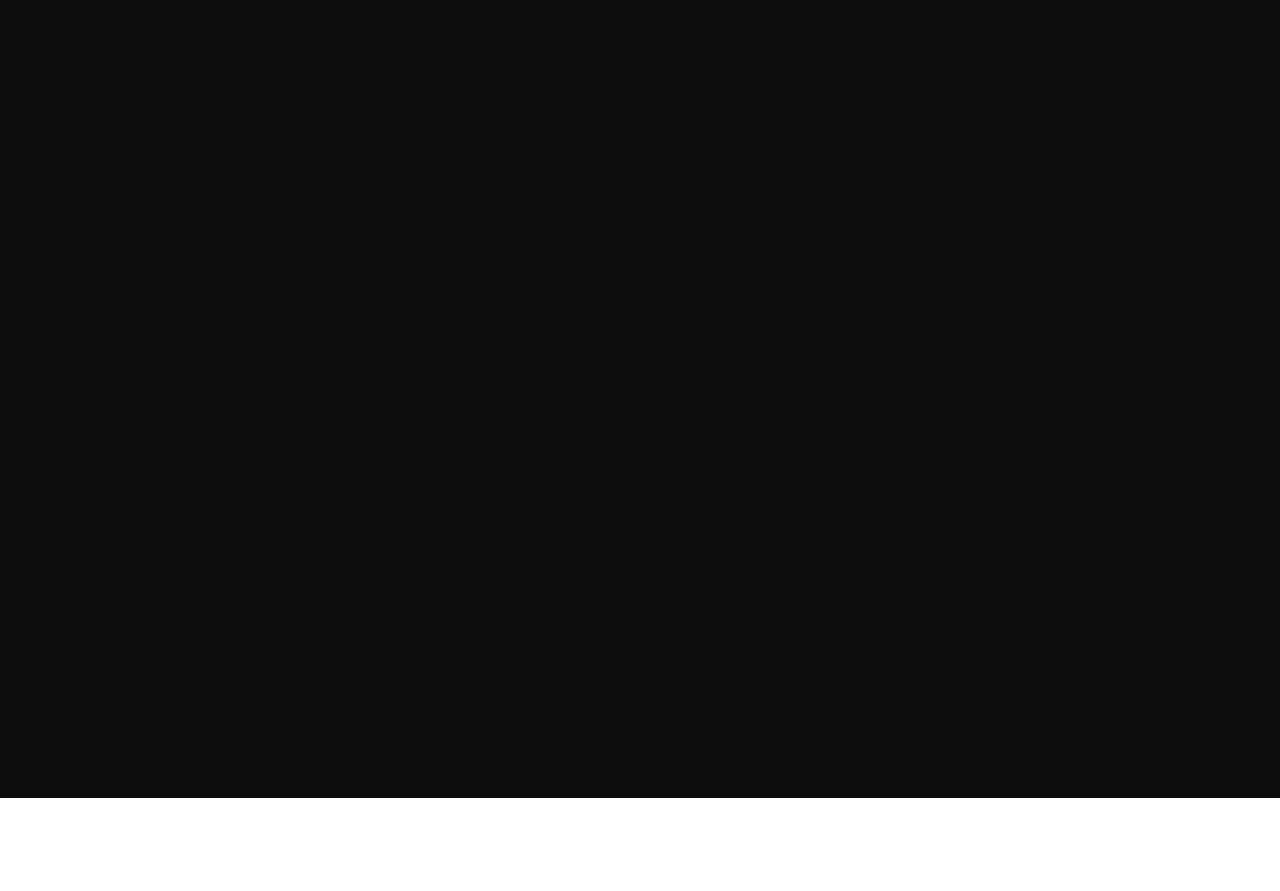
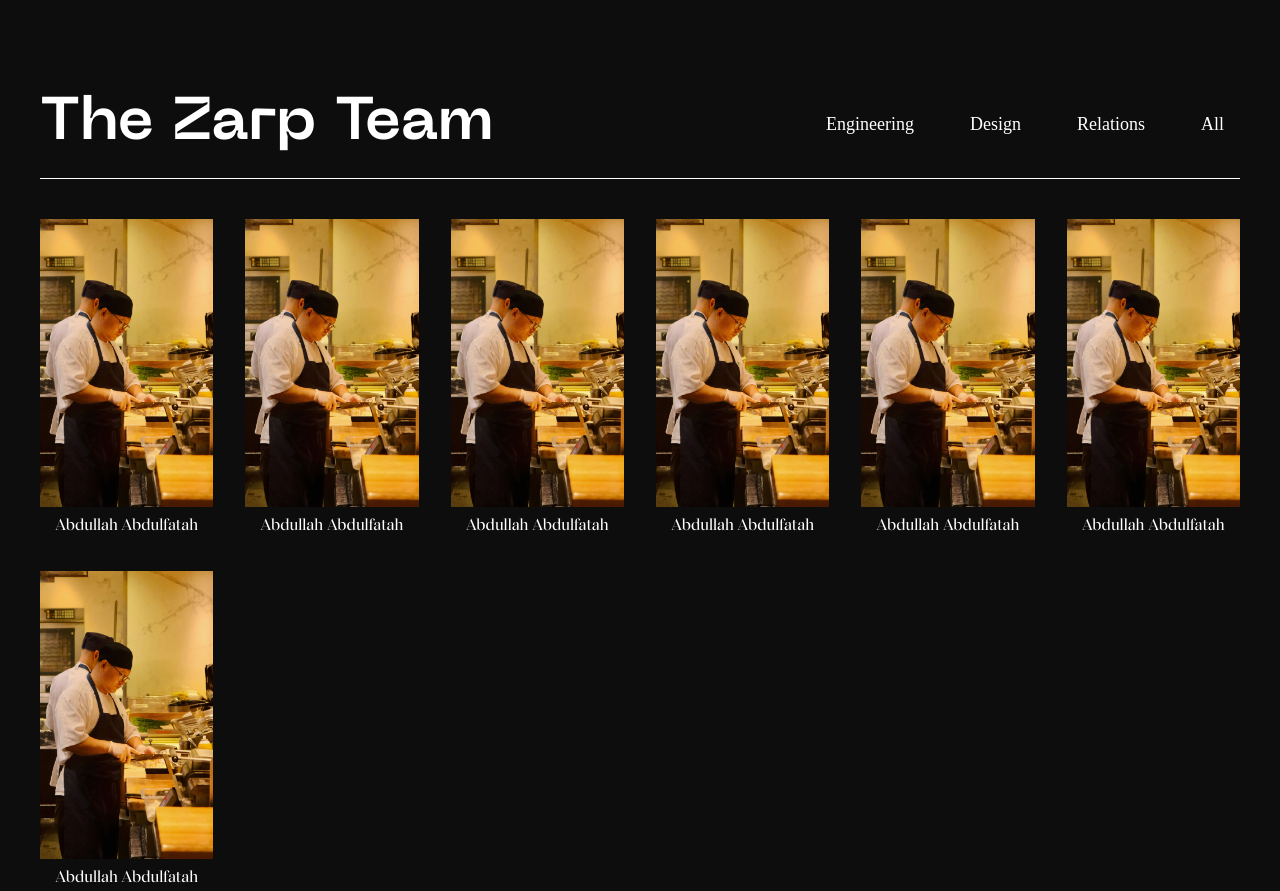
Before and after one commit to draqist/zarp, a Next.js app: page /about in a window 1280 px wide. Shown: the part 869-1760 px from the top of the page. Before the commit the page ends 1667 px from the top, so only its background shows below. Built offline with nearby package versions, Linux system fonts and the light colour scheme.

Commit message:
hidden the team list in mobile, WIP in desktop

```diff
--- /dev/null
+++ b/src/app/(home)/about/_ui/team.tsx
@@ -0,0 +1,126 @@
+import { Button } from "@/components/ui/button";
+import Image from "next/image";
+
+const ZarpTeam = () => {
+  return (
+    <div
+      className="bg-abyss min-h-screen text-white px-10 pt-24 hidden lg:block"
+      id="team"
+    >
+      <section className="flex items-center justify-between border-b border-white pb-6 mb-10">
+        <h1 className="font-machina text-6xl font-semibold">The Zarp Team</h1>
+
+        <div className="flex gap-6 items-center justify-end" id="team-filter">
+          <Button
+            variant="link"
+            className="hover:text-orange-400 text-white text-lg w-fit"
+          >
+            Engineering
+          </Button>
+          <Button
+            variant="link"
+            className="hover:text-orange-400 text-white text-lg w-fit"
+          >
+            Design
+          </Button>
+          <Button
+            variant="link"
+            className="hover:text-orange-400 text-white text-lg w-fit"
+          >
+            Relations
+          </Button>
+          <Button
+            variant="link"
+            className="hover:text-orange-400 text-white text-lg w-fit justify-end"
+          >
+            All
+          </Button>
+        </div>
+      </section>
+      <section
+        id="team-list"
+        className="grid grid-cols-6 2xl:grid-cols-7 gap-8"
+      >
+        <div className="w-full min-h-80 px-0.5 relative flex justify-center">
+          <Image
+            src="/owner.jpg"
+            fill
+            alt="Team members"
+            className="max-h-72"
+          />
+          <span className="font-livret-sans absolute bottom-0.5">
+            Abdullah Abdulfatah
+          </span>
+        </div>
+        <div className="w-full min-h-80 px-0.5 relative flex justify-center">
+          <Image
+            src="/owner.jpg"
+            fill
+            alt="Team members"
+            className="max-h-72"
+          />
+          <span className="font-livret-sans absolute bottom-0.5">
+            Abdullah Abdulfatah
+          </span>
+        </div>
+        <div className="w-full min-h-80 px-0.5 relative flex justify-center">
+          <Image
+            src="/owner.jpg"
+            fill
+            alt="Team members"
+            className="max-h-72"
+          />
+          <span className="font-livret-sans absolute bottom-0.5">
+            Abdullah Abdulfatah
+          </span>
+        </div>
+        <div className="w-full min-h-80 px-0.5 relative flex justify-center">
+          <Image
+            src="/owner.jpg"
+            fill
+            alt="Team members"
+            className="max-h-72"
+          />
+          <span className="font-livret-sans absolute bottom-0.5">
+            Abdullah Abdulfatah
+          </span>
+        </div>
+        <div className="w-full min-h-80 px-0.5 relative flex justify-center">
+          <Image
+            src="/owner.jpg"
+            fill
+            alt="Team members"
+            className="max-h-72"
+          />
+          <span className="font-livret-sans absolute bottom-0.5">
+            Abdullah Abdulfatah
+          </span>
+        </div>
+        <div className="w-full min-h-80 px-0.5 relative flex justify-center">
+          <Image
+            src="/owner.jpg"
+            fill
+            alt="Team members"
+            className="max-h-72"
+          />
+          <span className="font-livret-sans absolute bottom-0.5">
+            Abdullah Abdulfatah
+          </span>
+        </div>
+        <div className="w-full min-h-80 px-0.5 relative flex justify-center">
+          <Image
+            src="/owner.jpg"
+            fill
+            alt="Team members"
+            className="max-h-72"
+          />
+          <span className="font-livret-sans absolute bottom-0.5">
+            Abdullah Abdulfatah
+          </span>
+        </div>
+      </section>
+    </div>
+  );
+};
+
+export default ZarpTeam;
--- a/src/app/(home)/about/_ui/values-mobile.tsx
+++ b/src/app/(home)/about/_ui/values-mobile.tsx
@@ -128,10 +128,7 @@ export default function ValuesMobile() {
   const [active, setActive] = useState<number | null>(1);
 
   return (
-    <div
-      className="bg-abyss min-h-screen pb-4 text-white flex flex-col gap-6 item-center"
-      id="team"
-    >
+    <div className="bg-abyss min-h-screen pb-4 text-white flex flex-col gap-6 item-center lg:hidden">
       <section className="flex lg:hidden px-2 w-full flex-col">
         <div className="flex flex-col gap-4 pt-6 mt-4 px-3 pb-6 border border-white/40 rounded-t-2xl border-b">
           <h1 className="font-machina font-semibold text-3xl">
--- a/src/app/(home)/about/page.tsx
+++ b/src/app/(home)/about/page.tsx
@@ -2,6 +2,7 @@
 
 import AboutHero from "./_ui/about-hero";
 import AboutHeroMobile from "./_ui/about-hero-mobile";
+import ZarpTeam from "./_ui/team";
 import ValuesMobile from "./_ui/values-mobile";
 
 const AboutPage = () => {
@@ -10,6 +11,7 @@ const AboutPage = () => {
       <AboutHero />
       <AboutHeroMobile />
       <ValuesMobile />
+      <ZarpTeam />
     </main>
   );
 };
--- a/src/app/(home)/contact/page.tsx
+++ b/src/app/(home)/contact/page.tsx
@@ -3,8 +3,9 @@ import Link from "next/link";
 
 const ContactPage = () => {
   return (
-    <main className="min-h-screen relative top-16">
-      <div className="grid grid-cols-2 divide-x divide-gray-400/35 min-h-[calc(100vh-64px)]">
+    // To make it scrollable just remove the max-h-screen and overflow-clip
+    <main className="max-h-screen relative top-16 overflow-clip">
+      <div className="grid grid-cols-2 divide-x divide-gray-400/35 h-[calc(100vh-64px)]">
         <div className="col-span-1 pt-10 text-blac flex flex-col justify-between items-start">
           <div className="px-5">
             <h1 className="font-machina font-semibold text-3xl">
--- a/src/components/forms/contact-form.tsx
+++ b/src/components/forms/contact-form.tsx
@@ -109,7 +109,7 @@ const ContactForm = () => {
               </FormItem>
             )}
           />
-          <div className="px-5 absolute left-0 right-0 bottom-8 border-t border-gray-400/35 pt-8">
+          <div className="px-5 absolute left-0 right-0 bottom-8 border-t border-gray-400/35 pt-8 bg-zarp z-20">
             <Button
               className="h-20 w-full bg-sage hover:bg-sage/90 text-white text-base 2xl:text-lg"
               type="submit"
--- a/src/components/interactives/zarp-value-card.tsx
+++ b/src/components/interactives/zarp-value-card.tsx
@@ -1,6 +1,7 @@
 import { motion } from "framer-motion";
 import Image from "next/image";
 import { useRouter } from "next/navigation";
+import TransitionLink from "../global/transition-link";
 
 export default function ZarpCard() {
   {
@@ -49,15 +50,16 @@ export default function ZarpCard() {
         Riders, vendors, and partners building the fastest and most reliable
         delivery ecosystem together.
       </motion.p>
-
+      <TransitionLink href="/register" className="text-[#fdfcf9]">
         <motion.button
           // whileHover={{ scale: 1.05 }}
           transition={{ type: "spring", stiffness: 200 }}
           className="mt-6 px-6 py-3 rounded-xl bg-[#2a2a2a] text-[#fdfcf9] hover:opacity-90 transition cursor-pointer"
-        onClick={() => push("/register")}
+          // onClick={() => push("/register")}
         >
           Become a Partner
         </motion.button>
+      </TransitionLink>
     </motion.div>
   );
 }
--- a/src/components/ui/button.tsx
+++ b/src/components/ui/button.tsx
@@ -5,7 +5,7 @@ import * as React from "react";
 import { cn } from "@/lib/utils";
 
 const buttonVariants = cva(
-  "inline-flex items-center justify-center gap-2 whitespace-nowrap rounded-md text-sm font-medium transition-all disabled:pointer-events-none disabled:opacity-50 [&_svg]:pointer-events-none [&_svg:not([class*='size-'])]:size-4 shrink-0 [&_svg]:shrink-0 outline-none focus-visible:border-ring focus-visible:ring-ring/50 focus-visible:ring-[3px] aria-invalid:ring-destructive/20 dark:aria-invalid:ring-destructive/40 aria-invalid:border-destructive",
+  "inline-flex items-center justify-center gap-2 whitespace-nowrap rounded-md text-sm font-medium transition-all disabled:pointer-events-none disabled:opacity-50 [&_svg]:pointer-events-none [&_svg:not([class*='size-'])]:size-4 shrink-0 [&_svg]:shrink-0 outline-none  aria-invalid:ring-destructive/20 dark:aria-invalid:ring-destructive/40 aria-invalid:border-destructive",
   {
     variants: {
       variant: {
@@ -19,7 +19,7 @@ const buttonVariants = cva(
           "bg-secondary text-secondary-foreground shadow-xs hover:bg-secondary/80",
         ghost:
           "hover:bg-accent hover:text-accent-foreground dark:hover:bg-accent/50",
-        link: "text-primary underline-offset-4 hover:underline",
+        link: "text-primary underline-offset-8 hover:underline transition-all ease-in duration-175",
       },
       size: {
         default: "h-9 px-4 py-2 has-[>svg]:px-3",
```
Also changed, not shown: src/app/(home)/_ui/reasons.tsx (+4 -4 lines). Lines whose indentation alone changed are shown as unchanged.
